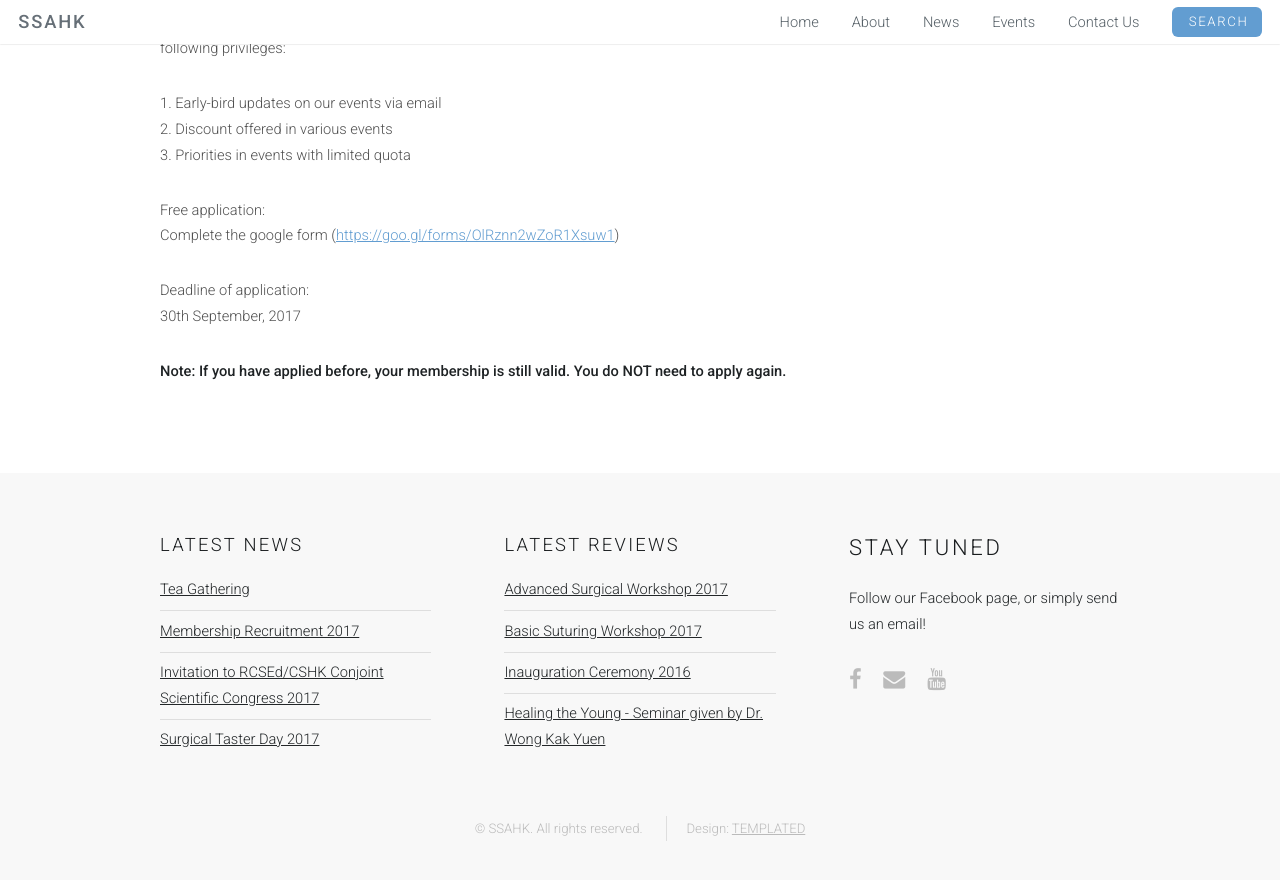
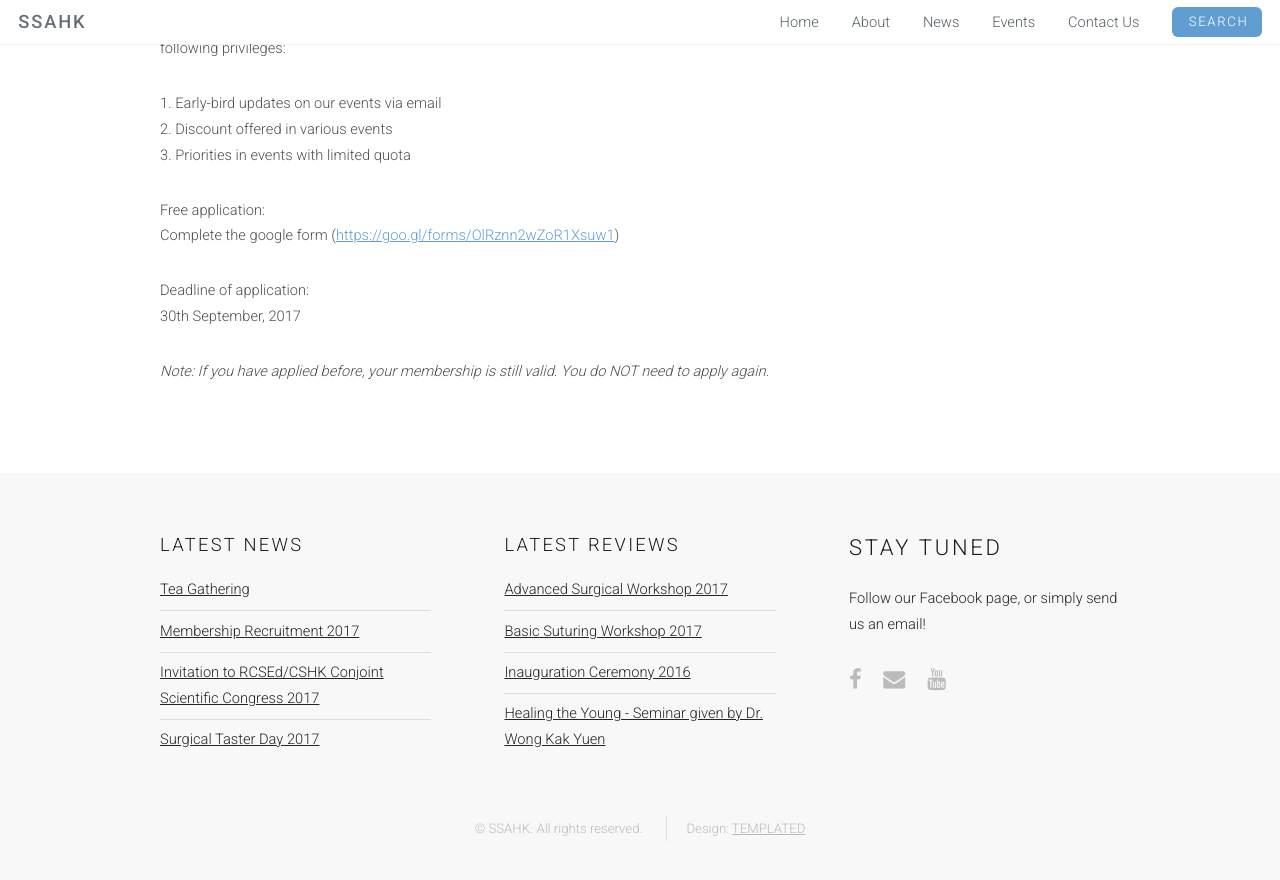
Before and after one commit to SSAHK/ssahk.github.io, a Jekyll site: the page built from _posts/2017-9-14-recruitment-2017.html, in a window 1280 px wide and 900 px high, scrolled down 1758 px. Shown: the top 880 px of the window. Built offline with Jekyll 4.4.1, drawn with Linux system fonts in a browser that asks for light colours.

Commit message:
formatting

```diff
--- a/_posts/2017-9-14-recruitment-2017.html
+++ b/_posts/2017-9-14-recruitment-2017.html
@@ -18,4 +18,4 @@ Complete the google form (<a href=“https://goo.gl/forms/OlRznn2wZoR1Xsuw1”>h
 <P>Deadline of application:<BR>
 30th September, 2017</P>
 
-<P><B>Note: If you have applied before, your membership is still valid. You do NOT need to apply again.</b></P>
+<P><i>Note: If you have applied before, your membership is still valid. You do NOT need to apply again.</i></P>
```
